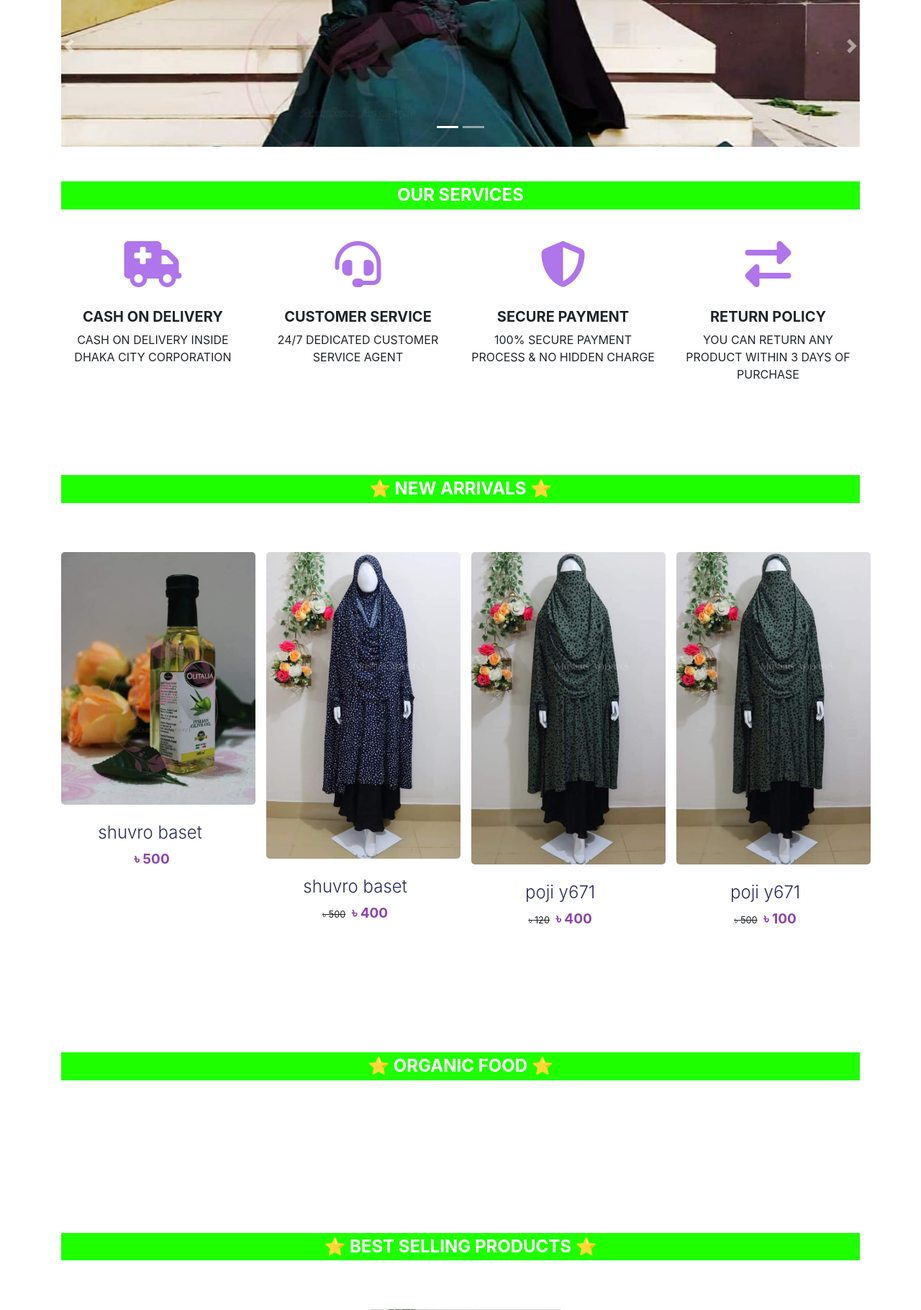
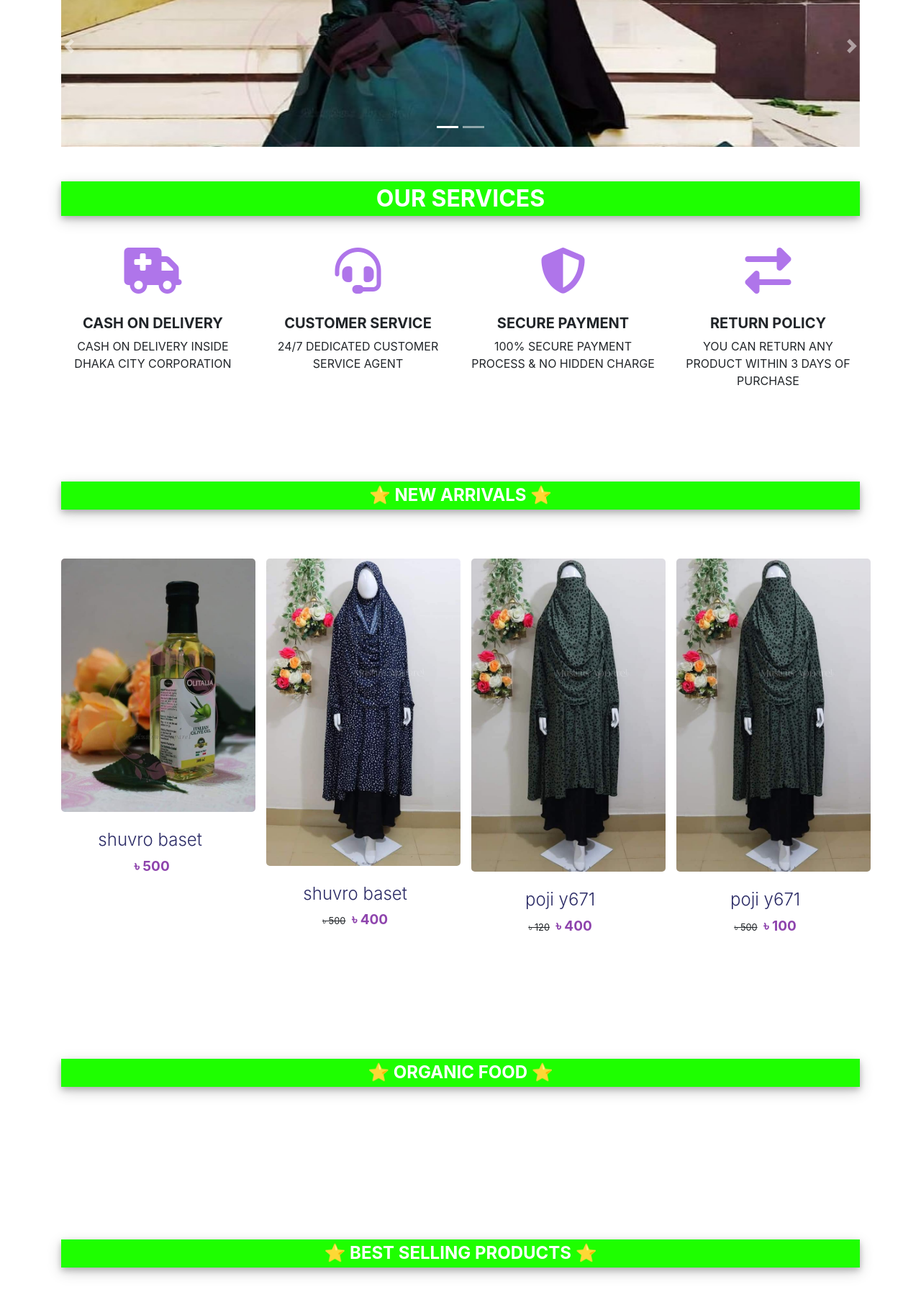
Before and after one commit to shuvro-baset/muslims_apparel, a Django app: page / in a window 1280 px wide. Shown: the part 336-2156 px from the top of the page at 72% size. Run offline with Django 3.2, Linux system fonts and the light colour scheme; data comes from the database, SQL or seed files in the repository; some libraries are stand-ins or nearby versions.

Commit message:
design updated

```diff
--- a/static/css/style.css
+++ b/static/css/style.css
@@ -68,6 +68,8 @@
       padding-top: 5px;
       padding-bottom: 5px;
       margin-bottom: 20px;
+      box-shadow: 0 4px 8px 0 rgba(0, 0, 0, 0.2), 0 6px 20px 0 rgba(0, 0, 0, 0.19);
+
   }
 /*======End of Service Section====*/
 
--- a/templates/home.html
+++ b/templates/home.html
@@ -54,7 +54,10 @@
     <!--Service Section==========-->
     <section class="services py-5 text-center" id="service-section">
         <div class="container">
-            <h4 class="section-header">OUR SERVICES</h4>
+            <div style="margin: 0 auto;">
+                <h2 class="section-header">OUR SERVICES</h2>
+
+            </div>
             <div class="row wow slideInLeft" data-wow-duration="4s">
                 <!--Single Service-->
                 <div class="col-10 mx-auto col-md-6 col-lg-3 my-3">
```
Lines whose indentation alone changed are shown as unchanged.
